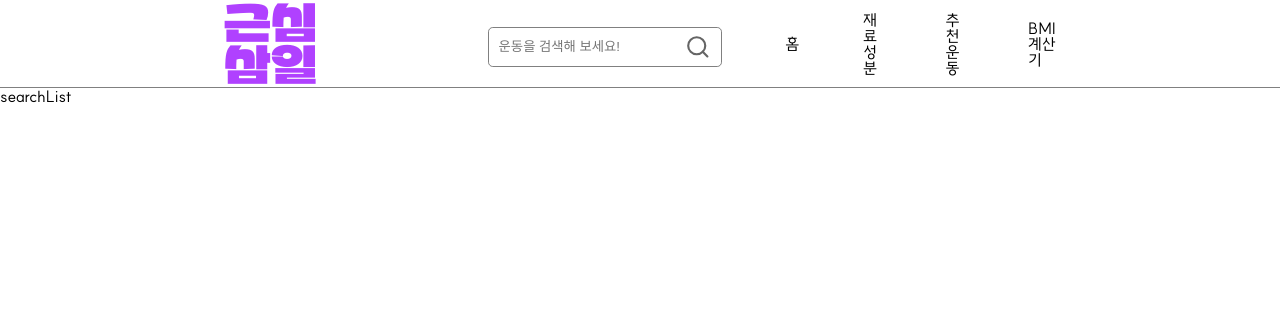
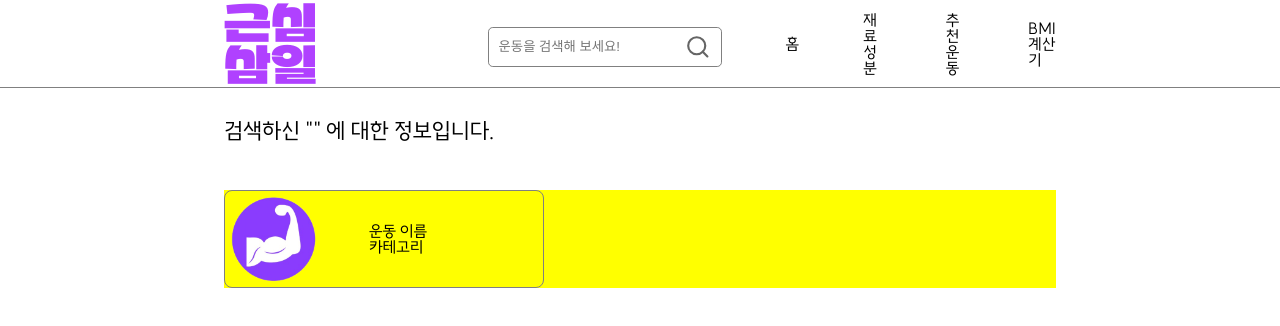
Before and after one commit to seonyeong719/GeunSim-Sam-il, a React (Vite) app: page /search_list/1 in a window 1280 px wide. Shown: the top 326 px of the page. Built offline with nearby package versions, Linux system fonts and the light colour scheme; no server answers.

Commit message:
:lipstick: Design: searchList css추가

```diff
--- a/src/components/SearchBar/searchBar.tsx
+++ b/src/components/SearchBar/searchBar.tsx
@@ -12,7 +12,6 @@ function SearchBar() {
 
   const inputs = (e: any) => {
     setSearchInput(e.target.value);
-    console.log(e.target.value);
   };
 
   const searchSubmit = (e: any) => {
--- a/src/pages/searchList.tsx
+++ b/src/pages/searchList.tsx
@@ -1,8 +1,71 @@
+import { BasicSetting, GridAllCenter, GridColumn } from "@styles/common";
+import { styled } from "styled-components";
+
 function SearchList() {
   return (
-    <>
-      <div>searchList</div>
-    </>
+    <S.Wrap>
+      <S.Search>검색하신 "" 에 대한 정보입니다.</S.Search>
+      <S.ListWrap>
+        <S.ItemBox>
+          <S.Img src={"../../public/Img/로고.png"} />
+          <S.ContentWrap>
+            <S.Name>운동 이름</S.Name>
+            <S.Category>카테고리</S.Category>
+          </S.ContentWrap>
+        </S.ItemBox>
+      </S.ListWrap>
+    </S.Wrap>
   );
 }
 export default SearchList;
+
+const Wrap = styled.div`
+  ${BasicSetting}
+`;
+
+const Search = styled.div`
+  width: 40rem;
+  margin: 2rem 0;
+  padding-bottom: 1rem;
+  font-size: ${({ theme }) => theme.FONT_SIZE.xs};
+  /* border-bottom: 1px solid gray; */
+`;
+
+const ListWrap = styled.div`
+  background-color: yellow;
+  ${GridAllCenter}
+  ${GridColumn(3)}
+`;
+
+const ItemBox = styled.div`
+  border: 1px solid gray;
+  border-radius: 0.5rem;
+  width: 20rem;
+  display: flex;
+  align-items: center;
+`;
+
+const Img = styled.img`
+  overflow: hidden;
+  width: 6rem;
+  height: 6rem;
+`;
+
+const ContentWrap = styled.div`
+  margin-left: 3rem;
+`;
+
+const Name = styled.div``;
+
+const Category = styled.div``;
+
+const S = {
+  Wrap,
+  Search,
+  ListWrap,
+  ItemBox,
+  Img,
+  ContentWrap,
+  Name,
+  Category,
+};
```
